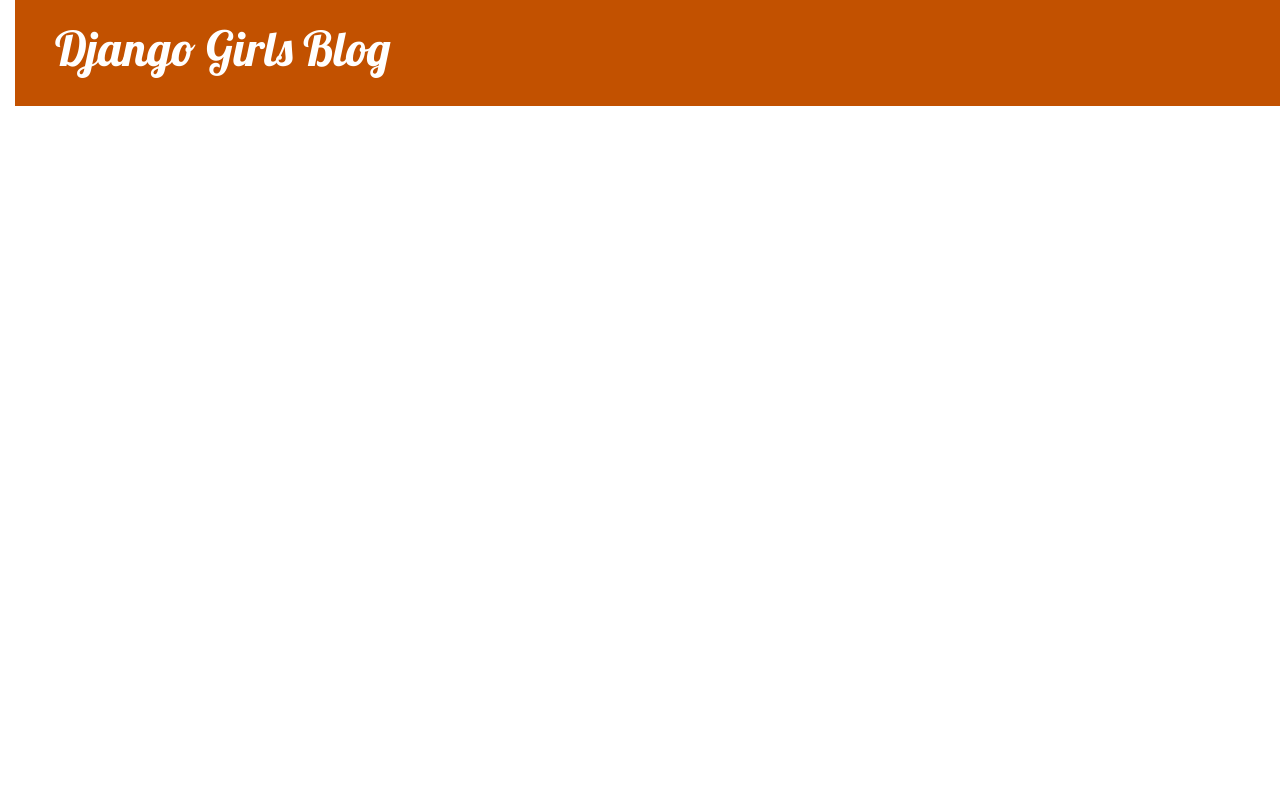
After one commit to Maracci/DjangoGirls, a Django app: template blog/templates/blog/base.html in a window 1280 px wide. The commit adds this page. Run offline with Django 3.2, Linux system fonts and the light colour scheme; the template is opened without the code that fills it, so the values that code supplies are empty; some libraries are stand-ins or nearby versions.

Commit message:
IT IS DONE

```diff
--- /dev/null
+++ b/blog/static/css/blog.css
@@ -0,0 +1,54 @@
+h1 a, h2 a {
+    color: #2eef8a;
+}
+body {
+    padding-left: 15px;
+    font-family: 'Lobster'
+}
+
+.page-header {
+    background-color: #C25100;
+    margin-top: 0;
+    padding: 20px 20px 20px 40px;
+}
+
+.page-header h1, .page-header h1 a, .page-header h1 a:visited, .page-header h1 a:active {
+    color: #ffffff;
+    font-size: 36pt;
+    text-decoration: none;
+}
+
+.content {
+    margin-left: 40px;
+}
+
+h1, h2, h3, h4 {
+    font-family: 'Lobster', cursive;
+}
+
+.date {
+    color: #828282;
+}
+
+.save {
+    float: right;
+}
+
+.post-form textarea, .post-form input {
+    width: 100%;
+}
+
+.top-menu, .top-menu:hover, .top-menu:visited {
+    color: #ffffff;
+    float: right;
+    font-size: 26pt;
+    margin-right: 20px;
+}
+
+.post {
+    margin-bottom: 70px;
+}
+
+.post h2 a, .post h2 a:visited {
+    color: #000000;
+}
--- /dev/null
+++ b/blog/templates/blog/base.html
@@ -0,0 +1,26 @@
+{% load static %}
+<html>
+    <head>
+      <link href="//fonts.googleapis.com/css?family=Lobster&subset=latin,latin-ext" rel="stylesheet" type="text/css">
+        <title>Django Girls blog</title>
+        <link rel="stylesheet" href="https://stackpath.bootstrapcdn.com/bootstrap/4.3.1/css/bootstrap.min.css" integrity="sha384-ggOyR0iXCbMQv3Xipma34MD+dH/1fQ784/j6cY/iJTQUOhcWr7x9JvoRxT2MZw1T" crossorigin="anonymous">
+        <link rel="stylesheet" href="{% static 'css/blog.css' %}">
+    </head>
+    <body>
+      <body>
+      <div class="page-header">
+          <h1><a href="/">Django Girls Blog</a></h1>
+      </div>
+      <div class="content container">
+          <div class="row">
+              <div class="col-md-8">
+              {% block content %}
+              {% endblock %}
+              </div>
+          </div>
+      </div>
+  </body>
+
+
+    </body>
+</html>
--- a/mysite/settings.py
+++ b/mysite/settings.py
@@ -119,3 +119,4 @@ USE_TZ = True
 # https://docs.djangoproject.com/en/2.2/howto/static-files/
 
 STATIC_URL = '/static/'
+STATIC_ROOT = os.path.join(BASE_DIR, 'static')
```
Also changed, not shown: blog/templates/blog/post_list.html (+13 -20 lines).
